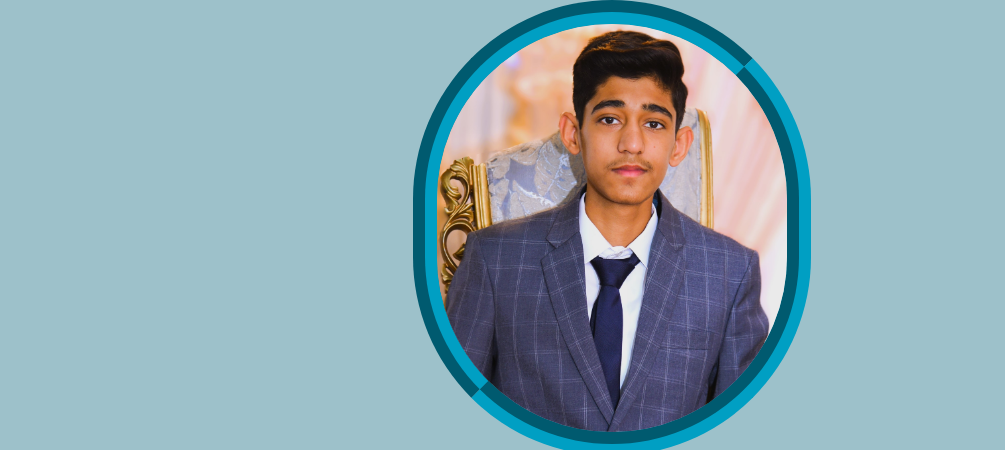
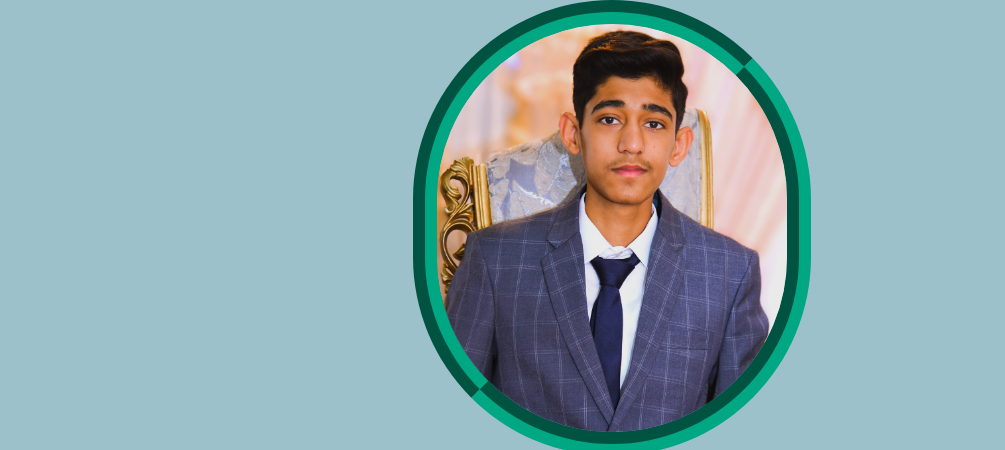
Before and after one commit to Haris362/Haris362.github.io, a plain HTML site: page cv.html in a window 1280 px wide. Shown: the top 450 px of the page, without its empty margins (28-1033 px from the left). Drawn offline with Linux system fonts and the light colour scheme.

Commit message:
primary color change

```diff
--- a/styles/styles.css
+++ b/styles/styles.css
@@ -9,7 +9,8 @@ body{
     transition: 1s all ease;
 }
 :root{
-    --primary-color:#009FC3;
+    /* --primary-color:#009FC3; */
+    --primary-color:#00A783;
     --color: black;
     --text-color:white;
 }
```
